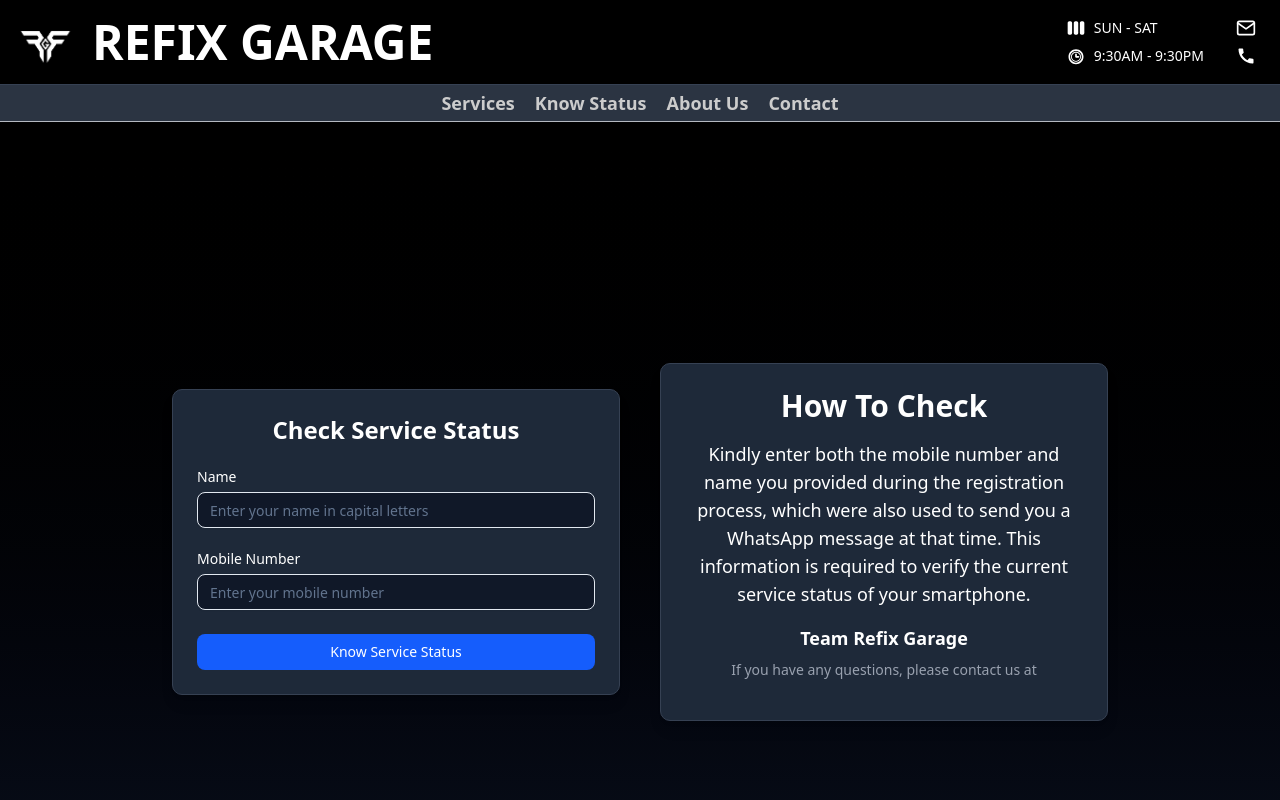
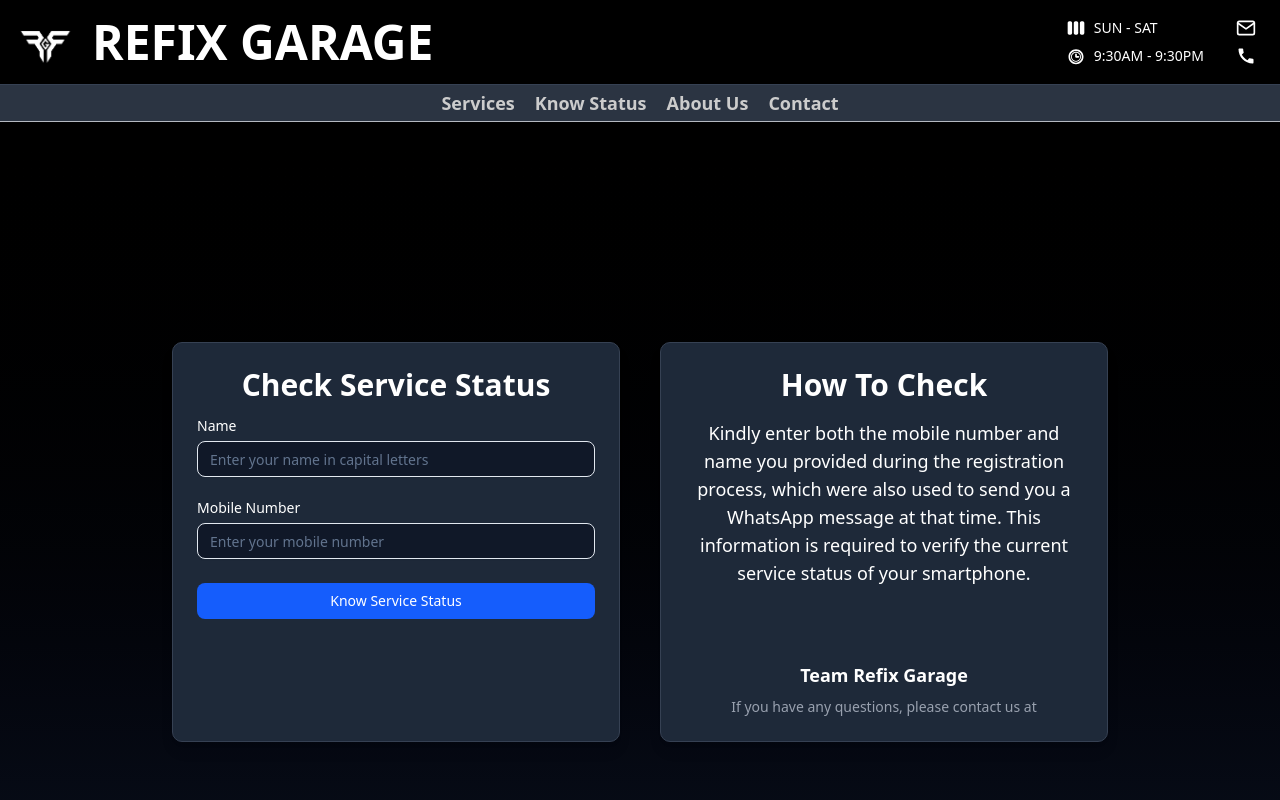
Before and after one commit to Ananthu-M-A/RefixGarage-Service-Center-Management-WebApp-NextJS, a Next.js app: page / in a window 1280 px wide. Both pictures are taken after a click on the button "Know Status". Shown: the top 800 px of the page. Built offline with nearby package versions, Linux system fonts and the light colour scheme.

Commit message:
Refactored CheckStatus Component Layout and Improve UI Consistency

```diff
--- a/components/CheckStatus.tsx
+++ b/components/CheckStatus.tsx
@@ -80,14 +80,13 @@ function CheckStatus() {
   return (
     <section
       id="check-status"
-      className="w-full px-4 min-h-screen flex flex-wrap gap-10 justify-center items-center bg-transparent text-white"
+      className="w-full px-4 min-h-screen flex flex-col lg:flex-row gap-10 justify-center items-center bg-transparent text-white"
     >
-      <div className="bg-gray-800 w-full max-w-md border border-gray-700 rounded-lg shadow-lg p-6">
-        <div className="mb-6">
-          <h2 className="text-center text-2xl font-bold text-white">
+      <div className="bg-gray-800 w-full max-w-md border border-gray-700 rounded-lg shadow-lg p-6 flex flex-col justify-between h-auto lg:h-[400px]">
+        <div>
+          <h3 className="text-3xl font-bold text-center mb-4">
             Check Service Status
-          </h2>
-        </div>
+          </h3>
           <Form {...form}>
             <form onSubmit={form.handleSubmit(onSubmit)} className="space-y-6">
               <FormField
@@ -133,7 +132,9 @@ function CheckStatus() {
             </form>
           </Form>
         </div>
-      <div className="bg-gray-800 w-full max-w-md border border-gray-700 rounded-lg shadow-lg p-6">
+      </div>
+      <div className="bg-gray-800 w-full max-w-md border border-gray-700 rounded-lg shadow-lg p-6 flex flex-col justify-between h-auto lg:h-[400px]">
+        <div>
           <h3 className="text-3xl font-bold text-center mb-4">How To Check</h3>
           <p className="text-center mb-4 text-lg">
             Kindly enter both the mobile number and name you provided during the
@@ -141,8 +142,12 @@ function CheckStatus() {
             message at that time. This information is required to verify the
             current service status of your smartphone.
           </p>
-        <p className="text-center font-bold text-lg mb-2">Team Refix Garage</p>
-        <p className="text-center text-sm text-gray-400 mb-4">
+        </div>
+        <div>
+          <p className="text-center font-bold text-lg mb-2">
+            Team Refix Garage
+          </p>
+          <p className="text-center text-sm text-gray-400">
             If you have any questions, please contact us at{" "}
             <a
               href={`tel:${process.env.NEXT_PUBLIC_CONTACT_NUMBER}`}
@@ -152,6 +157,7 @@ function CheckStatus() {
             </a>
           </p>
         </div>
+      </div>
     </section>
   );
 }
```
Lines whose indentation alone changed are shown as unchanged.
